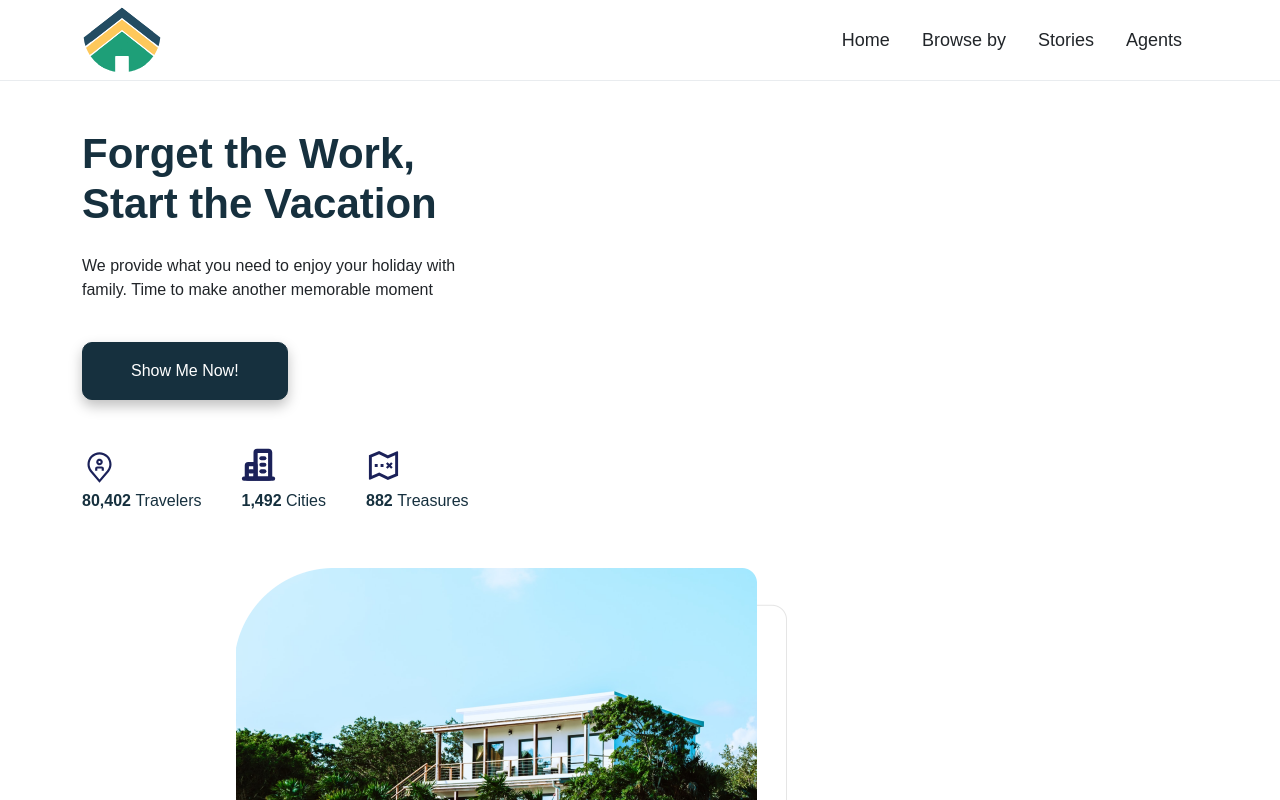
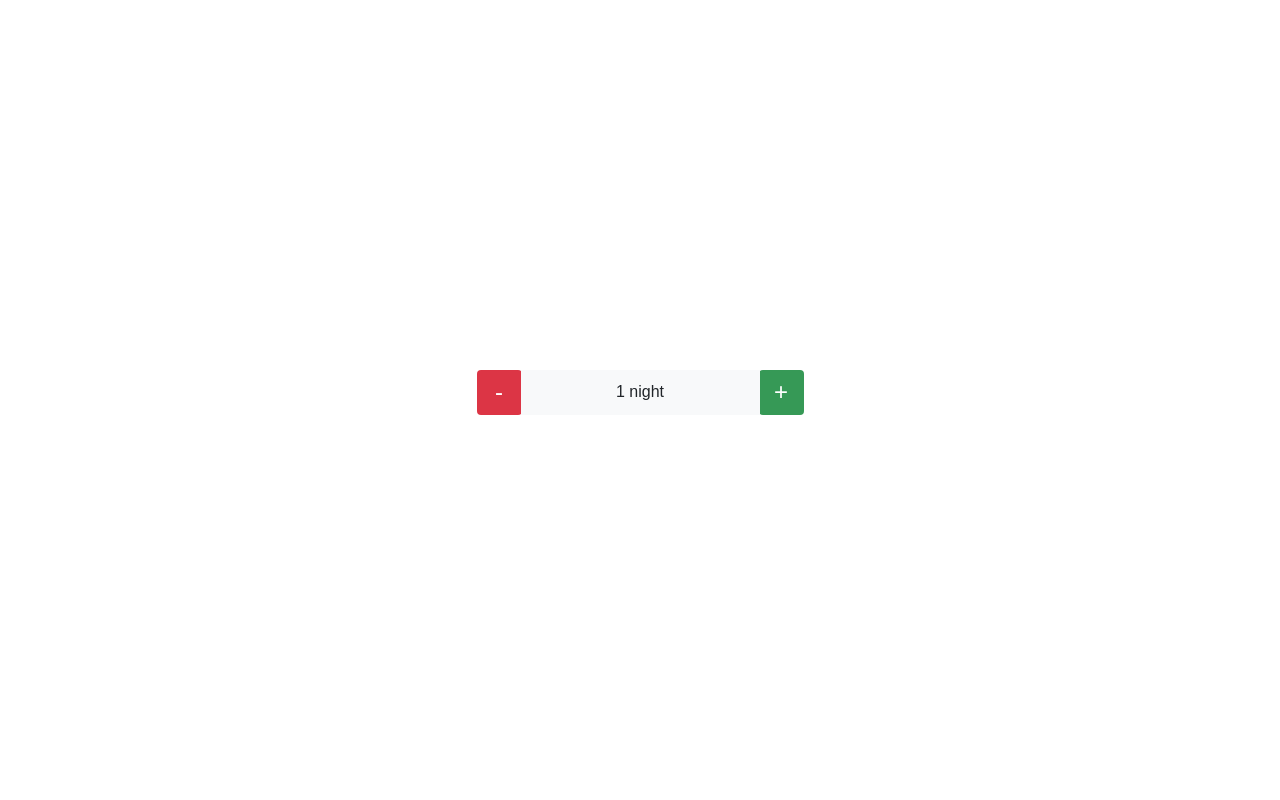
Before and after one commit to dafex301/fullstack-bwa, a React (Create React App) app: page /details in a window 1280 px wide. Shown: the top 800 px of the page. Built offline with nearby package versions, Linux system fonts and the light colour scheme.

Commit message:
Making inputNumber form for night

```diff
--- a/src/App.js
+++ b/src/App.js
@@ -1,13 +1,17 @@
 import React from "react";
 import "assets/scss/styles.scss";
-import { BrowserRouter as Router, Route } from "react-router-dom";
+import { BrowserRouter as Router, Route, Switch } from "react-router-dom";
 import LandingPage from "pages/LandingPage";
+import DetailsPage from "pages/DetailsPage";
 
 function App() {
   return (
     <div className="App">
       <Router>
-        <Route path="/" component={LandingPage}></Route>
+        <Switch>
+          <Route exact path="/" component={LandingPage}></Route>
+          <Route path="/details" component={DetailsPage}></Route>
+        </Switch>
       </Router>
     </div>
   );
--- /dev/null
+++ b/src/elements/Form/InputNumber/index.js
@@ -0,0 +1,93 @@
+import React, { useState } from "react";
+import propTypes from "prop-types";
+import "./index.scss";
+
+export default function InputNumber(props) {
+  const { value, placeholder, name, min, max, prefix, suffix, isSuffixPlural } =
+    props;
+
+  const [InputValue, setInputValue] = useState(`${prefix}${value}${suffix}`);
+
+  const onChange = (e) => {
+    let value = String(e.target.value);
+    if (prefix) value = value.replace(prefix);
+    if (suffix) value = value.replace(suffix);
+
+    const patternNumeric = new RegExp("[0-9]*");
+    const isNumeric = patternNumeric.test(value);
+
+    if (isNumeric && +value <= max && +value >= min) {
+      props.onChange({
+        target: {
+          name: name,
+          value: +value,
+        },
+      });
+      setInputValue(
+        `${prefix}${value}${suffix}${isSuffixPlural && value > 1 ? "s" : ""}`
+      );
+    }
+  };
+
+  const minus = () => {
+    value > min &&
+      onChange({
+        target: {
+          name: name,
+          value: +value - 1,
+        },
+      });
+  };
+
+  const plus = () => {
+    value < max &&
+      onChange({
+        target: {
+          name: name,
+          value: +value + 1,
+        },
+      });
+  };
+
+  return (
+    <div className={["input-number mb-3", props.outerClassName].join(" ")}>
+      <div className="input-group">
+        <div className="input-group-prepend">
+          <span className="input-group-text minus" onClick={minus}>
+            -
+          </span>
+        </div>
+        <input
+          min={min}
+          max={max}
+          name={name}
+          pattern="[0-9]*"
+          className="form-control"
+          placeholder={placeholder ? placeholder : "0"}
+          value={String(InputValue)}
+          onChange={onChange}
+        />
+        <div className="input-group-append">
+          <span className="input-group-text plus" onClick={plus}>
+            +
+          </span>
+        </div>
+      </div>
+    </div>
+  );
+}
+
+InputNumber.defaultProps = {
+  min: 1,
+  max: 1,
+  prefix: "",
+  suffix: "",
+};
+
+InputNumber.propTypes = {
+  value: propTypes.oneOfType([propTypes.string, propTypes.number]),
+  onChange: propTypes.func,
+  placeholder: propTypes.string,
+  outerClassName: propTypes.string,
+  isSuffixPlural: propTypes.bool,
+};
--- /dev/null
+++ b/src/elements/Form/InputNumber/index.scss
@@ -0,0 +1,37 @@
+@import "../../../assets/scss/colorVariables";
+.input-number {
+  .input-group {
+    background-color: $white;
+
+    .input-group-text {
+      border: 0;
+      cursor: pointer;
+      color: $white;
+      padding: 0;
+      border-radius: 4px !important;
+      font-size: 24px;
+      width: 45px;
+      height: 45px;
+      display: flex;
+      justify-content: center;
+      user-select: none;
+      &.minus {
+        background-color: $red;
+      }
+      &.plus {
+        background-color: $green;
+      }
+    }
+
+    input.form-control {
+      min-height: 45px;
+      border: 0;
+      border-radius: 0;
+      outline: 0;
+      box-shadow: none;
+      background-color: $gray-100;
+      padding: 0.575rem 1rem;
+      text-align: center;
+    }
+  }
+}
--- /dev/null
+++ b/src/pages/DetailsPage.js
@@ -0,0 +1,34 @@
+import React, { Component } from "react";
+import InputNumber from "elements/Form/InputNumber";
+
+export default class DetailsPage extends Component {
+  state = {
+    value: "1",
+  };
+
+  handleChange = (e) => {
+    this.setState({ [e.target.name]: e.target.value });
+  };
+
+  render() {
+    return (
+      <div className="container">
+        <div
+          className="row align-items-center justify-content-center"
+          style={{ height: "100vh" }}
+        >
+          <div className="col-auto">
+            <InputNumber
+              max={30}
+              onChange={this.handleChange}
+              name="value"
+              value={this.state.value}
+              suffix=" night"
+              isSuffixPlural
+            />
+          </div>
+        </div>
+      </div>
+    );
+  }
+}
```
Also changed, not shown: 1 other file (tests, documents, lock files or other folders).
